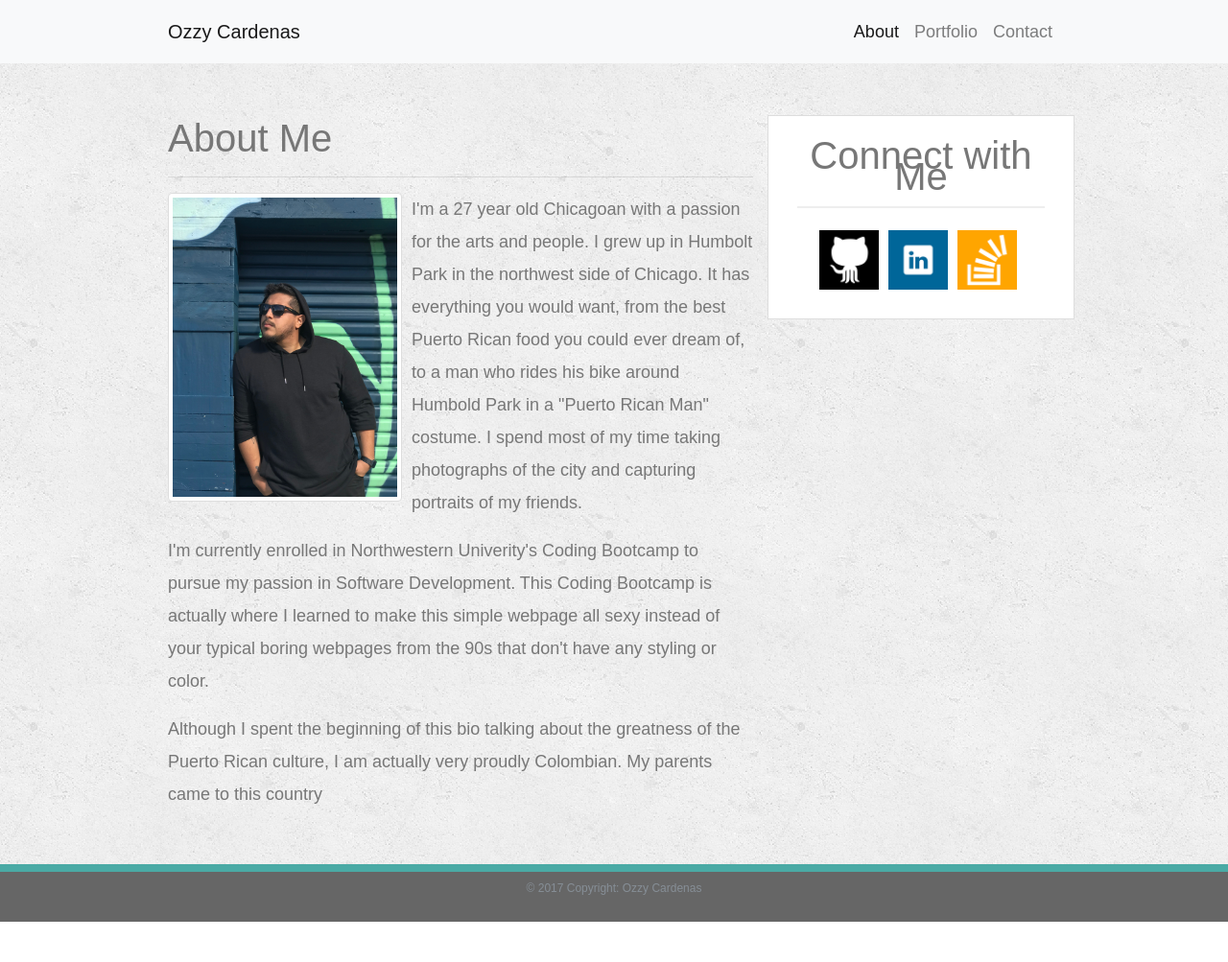
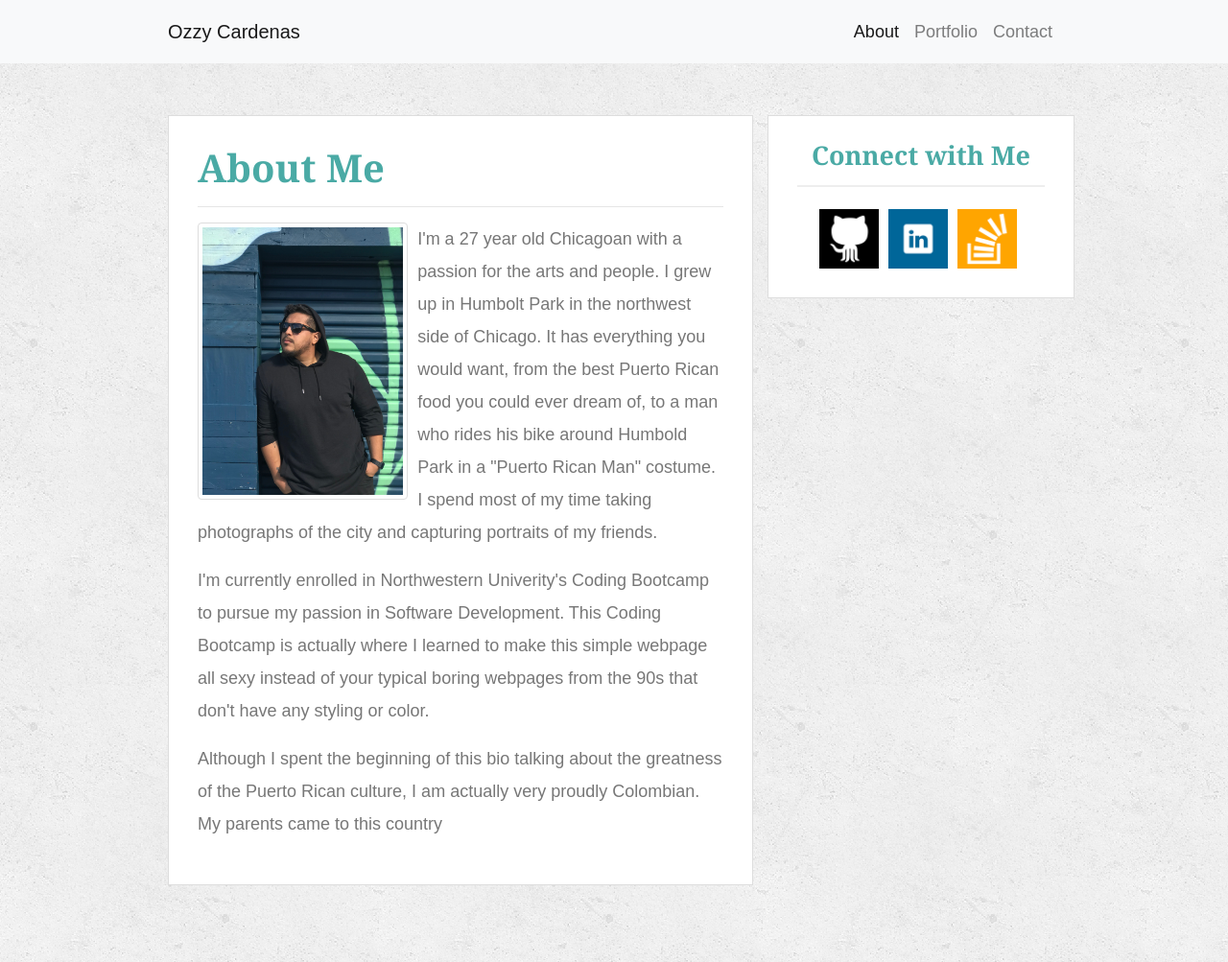
Before and after one commit to iamtheozzy/Bootstrap-Portfolio, a plain HTML site: page index.html in a window 1280 px wide. Shown: the top 1003 px of the page at 96% size. Before the commit the page ends 961 px from the top, so only its background shows below. Drawn offline with nearby package versions, Linux system fonts and the light colour scheme.

Commit message:
updated main-content section

```diff
--- a/assets/css/style.css
+++ b/assets/css/style.css
@@ -17,6 +17,14 @@ html {
   min-height: 100%;
 }
 
+h1,
+h2,
+h3 {
+  font-family: Georgia, Times, "Times New Roman", serif;
+  font-weight: 700;
+  color: #4aaaa5;
+}
+
 .container {
   max-width: 960px;
 }
@@ -31,6 +39,15 @@ html {
   margin-top: 120px;
 }
 
+.main-container {
+  float: left;
+  width: 100%;
+  padding: 30px;
+  margin: 0 0 40px;
+  background: #fff;
+  border: 1px solid #ddd;
+}
+
 /* Sidebar */
 
 .sidebar {
@@ -42,7 +59,9 @@ html {
   border: 1px solid #ddd;
 }
 
-.sidebar h1 {
+
+.sidebar-header {
+  font-size: 1.5em;
   padding-bottom: 20px;
   margin-bottom: 15px;
   line-height: 22px;
--- a/index.html
+++ b/index.html
@@ -40,7 +40,7 @@
     <div class="container main-content">
       <div class="row">
         <div class="col-lg-8">
-          <div id="main-container">
+          <div class="main-container">
             <section class="main-section">
               <h1>About Me</h1>
               <hr>
@@ -56,10 +56,11 @@
         </div>
       </div>
 
+
         <div class="col-lg-4 sidebar">
           <section class="text-center">
             <div>
-              <h1>Connect with Me</h1>
+              <h2 class="sidebar-header">Connect with Me</h2>
               <a href="https://github.com/iamtheozzy"><img src="assets/images/githubicon2.png" target="_blank"class="social" alt="GitHub" /></a>
               <a href="https://www.linkedin.com/in/ozzy-cardenas-38678177"><img src="assets/images/linkedinicon.png" target="_blank"class="social" alt="LinkedIn" /></a>
               <a href="https://stackoverflow.com/users/8834938/iamtheozzy"><img src="assets/images/stackoverflowicon.png" target="_blank"class="social" alt="Stack Overflow" /></a>
```
